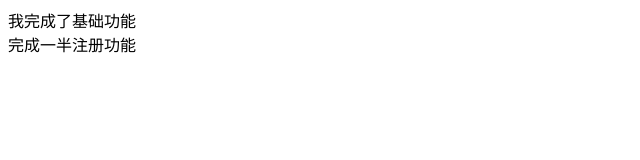
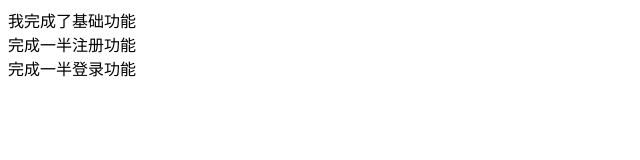
Before and after one commit to zchuchun/second, a plain HTML site: page index.html in a window 1280 px wide. Shown: the whole page, without its empty margins (0-640 px from the left). Drawn offline with Linux system fonts and the light colour scheme.

Commit message:
完成一半登录功能

```diff
--- a/index.html
+++ b/index.html
@@ -9,5 +9,6 @@
 <body>
     <div>我完成了基础功能</div>
     <div>完成一半注册功能</div>
+    <div>完成一半登录功能</div>
 </body>
 </html>
```
